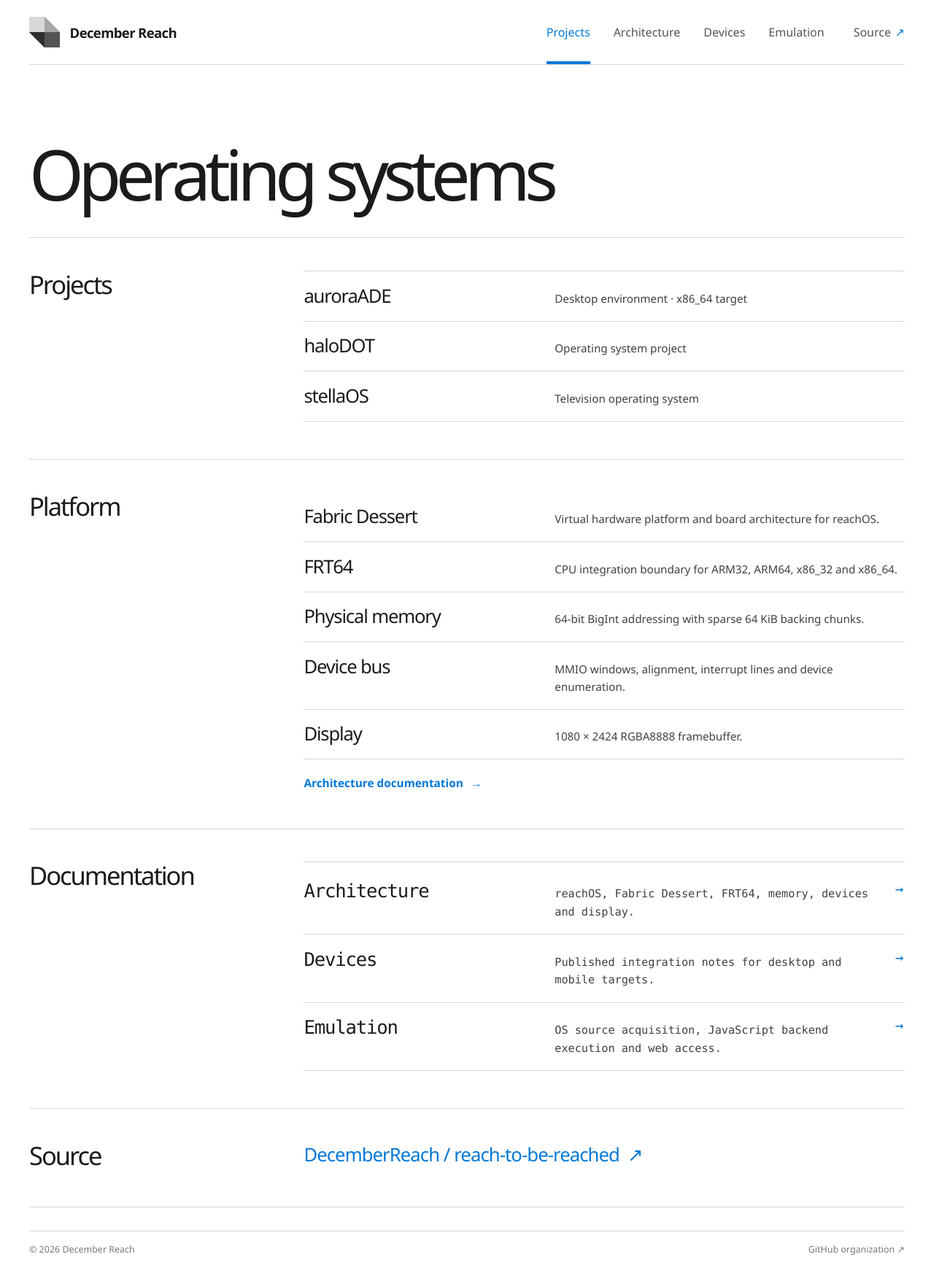
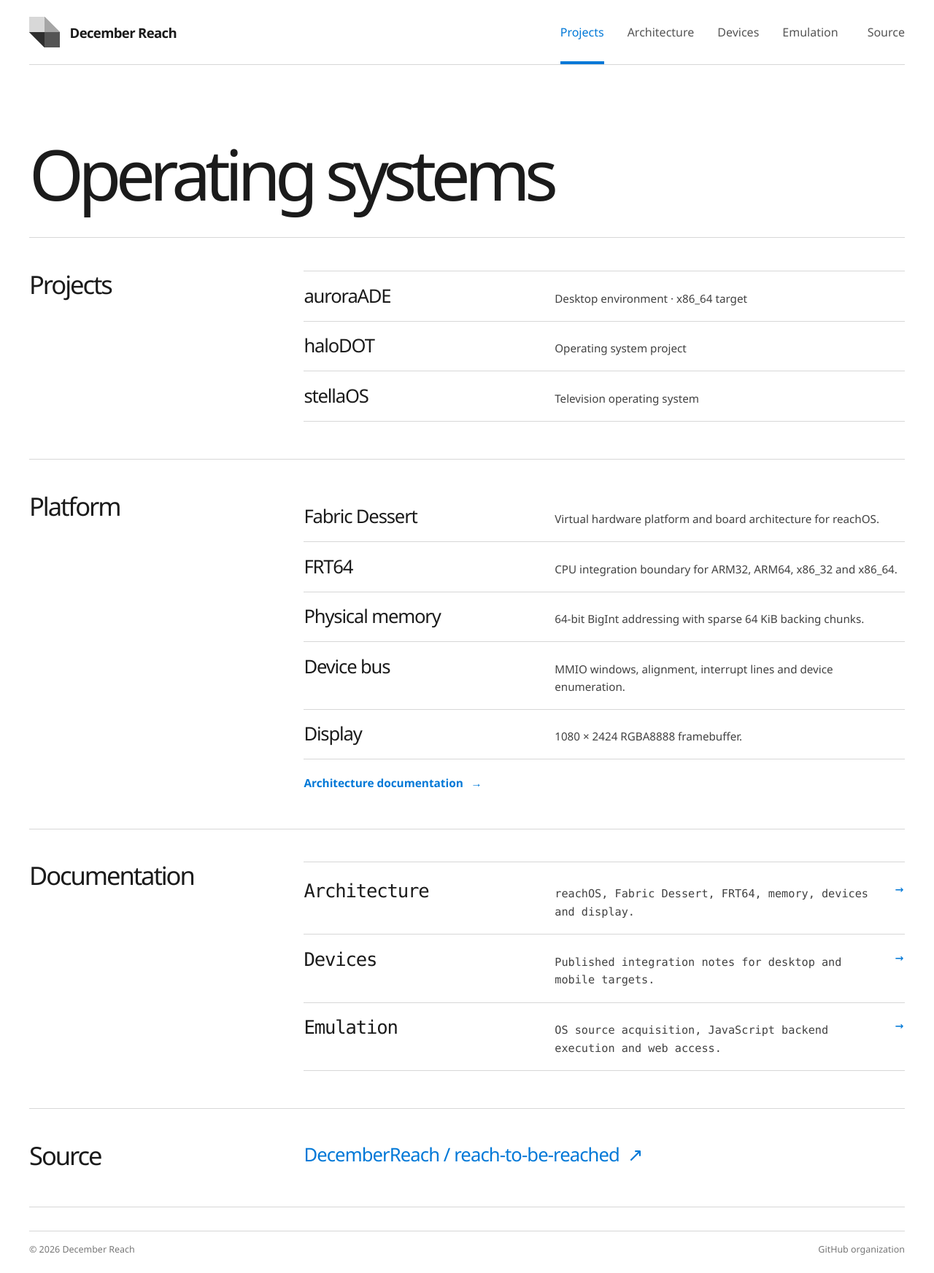
Before and after one commit to DecemberReach/decemberreach.github.io, an Astro site: page / in a window 1280 px wide. Shown: the whole page at 73% size. Built offline with nearby package versions, Linux system fonts and the light colour scheme; Astro itself is replaced by a stand-in of ours.

Commit message:
Remove diagonal arrow glyphs from site links

```diff
--- a/src/layouts/SiteLayout.astro
+++ b/src/layouts/SiteLayout.astro
@@ -51,7 +51,7 @@ const navItems = [
             </a>
           ))}
           <a class="pivot-link source-link" href="https://github.com/DecemberReach/reach-to-be-reached" target="_blank" rel="noreferrer">
-            Source <span aria-hidden="true">↗</span>
+            Source
           </a>
         </nav>
       </header>
@@ -63,7 +63,7 @@ const navItems = [
       <footer class="site-footer">
         <div class="footer-meta">
           <span>© {new Date().getFullYear()} December Reach</span>
-          <a href="https://github.com/DecemberReach" target="_blank" rel="noreferrer">GitHub organization ↗</a>
+          <a href="https://github.com/DecemberReach" target="_blank" rel="noreferrer">GitHub organization</a>
         </div>
       </footer>
     </div>
```
